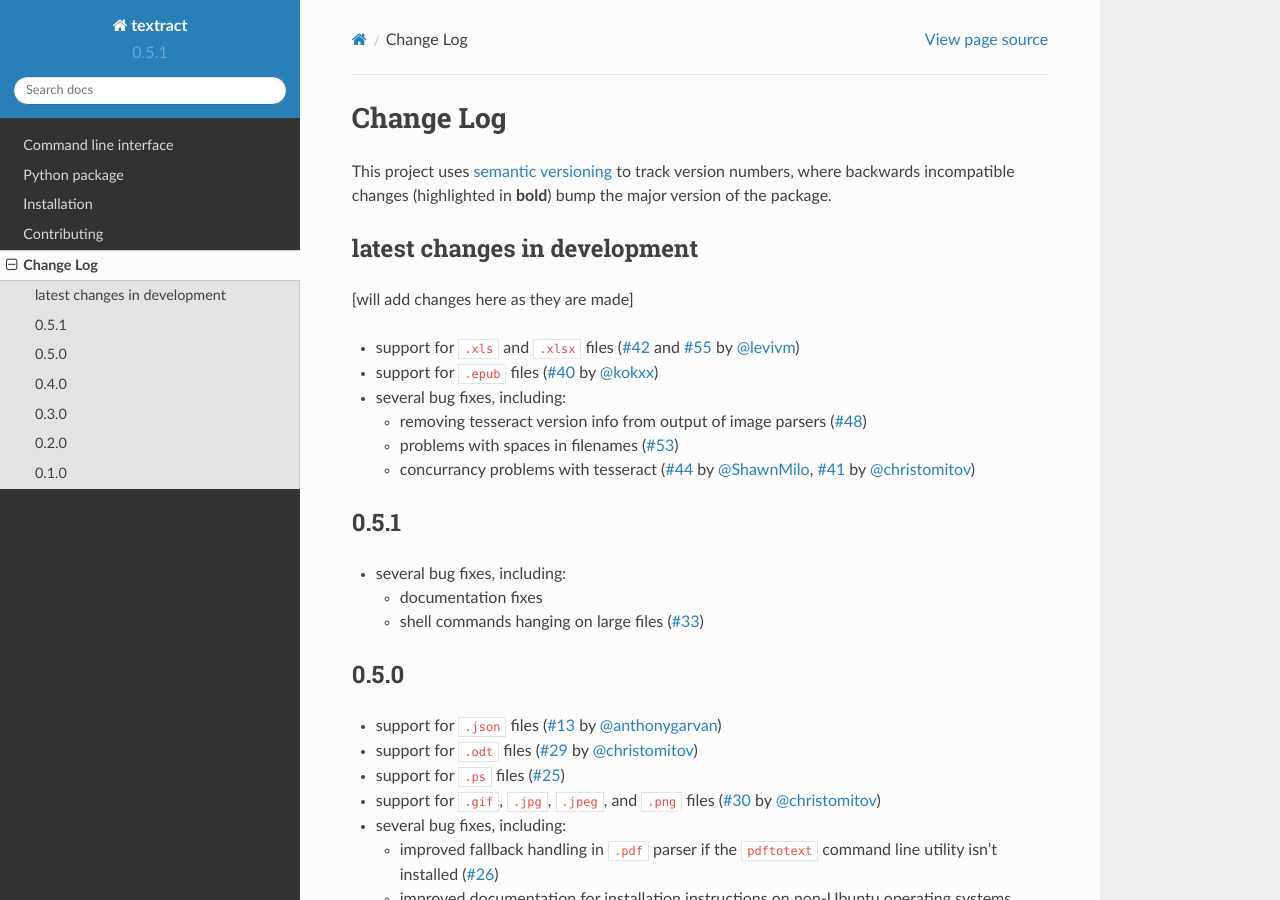
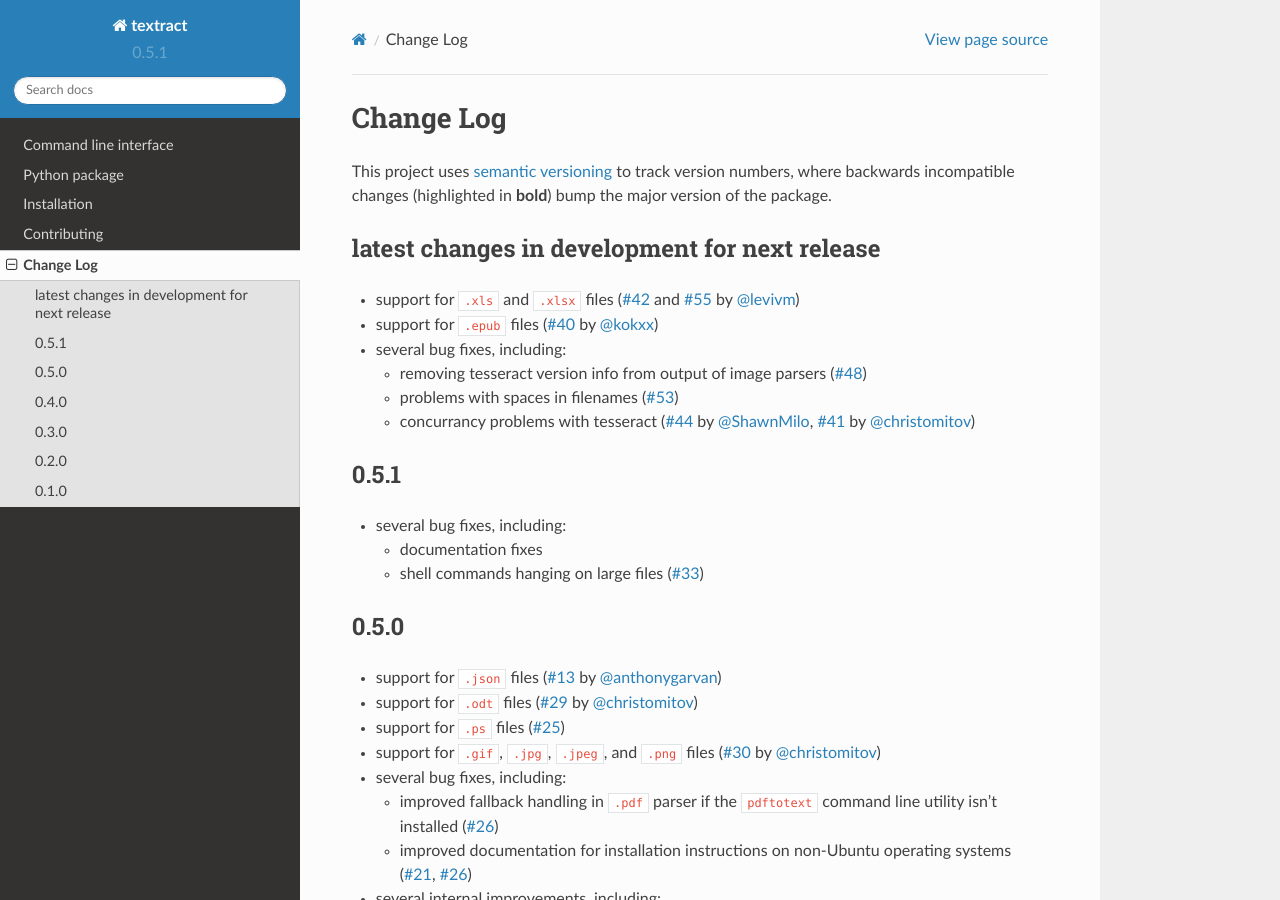
Before and after one commit to deanmalmgren/textract, a Sphinx documentation site: the page built from docs/changelog.rst, in a window 1280 px wide and 900 px high. Built offline with Sphinx 7.4.7 and the Read the Docs theme 2.0.0, drawn with Linux system fonts in a browser that asks for light colours.

Commit message:
minor update to changelog

```diff
--- a/docs/changelog.rst
+++ b/docs/changelog.rst
@@ -6,10 +6,8 @@
 (highlighted in **bold**) bump the major version of the package.
 
 
-latest changes in development
------------------------------
-
-[will add changes here as they are made]
+latest changes in development for next release
+----------------------------------------------
 
 * support for ``.xls`` and ``.xlsx`` files (`#42`_ and `#55`_ by `@levivm`_)
 
```
